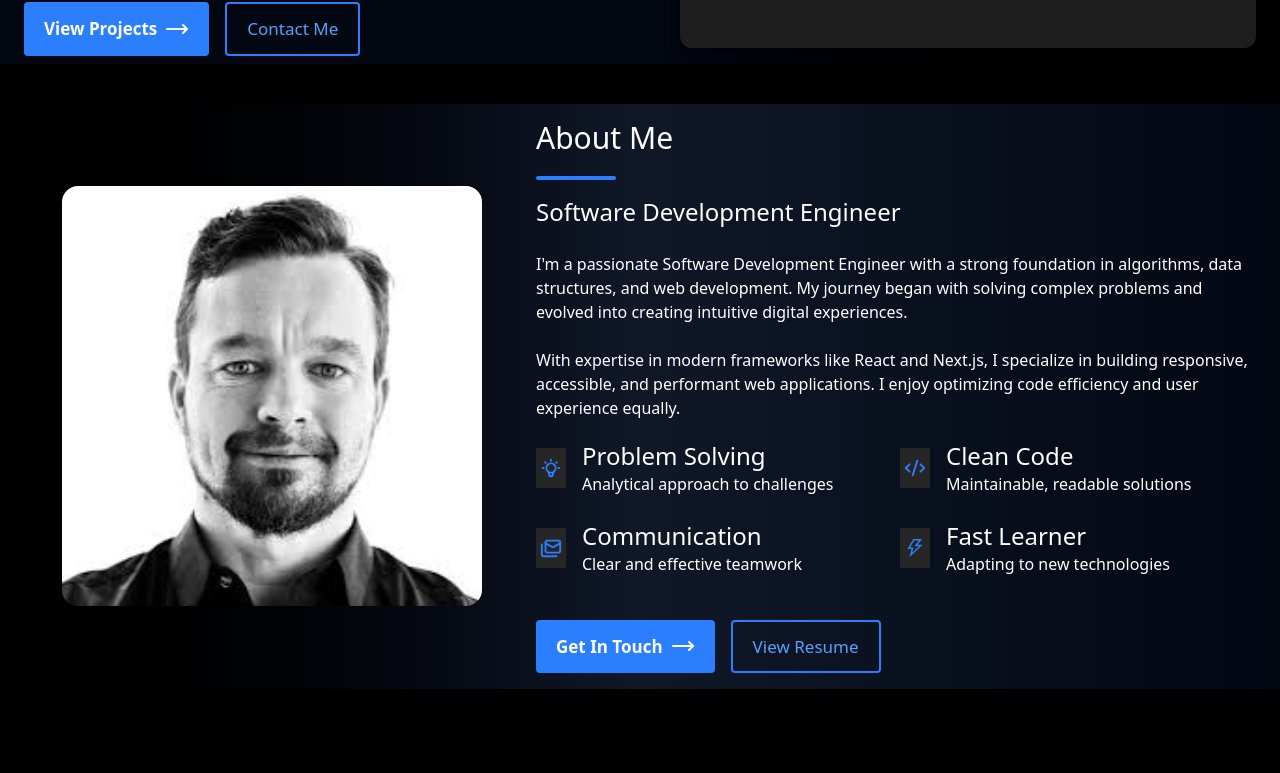
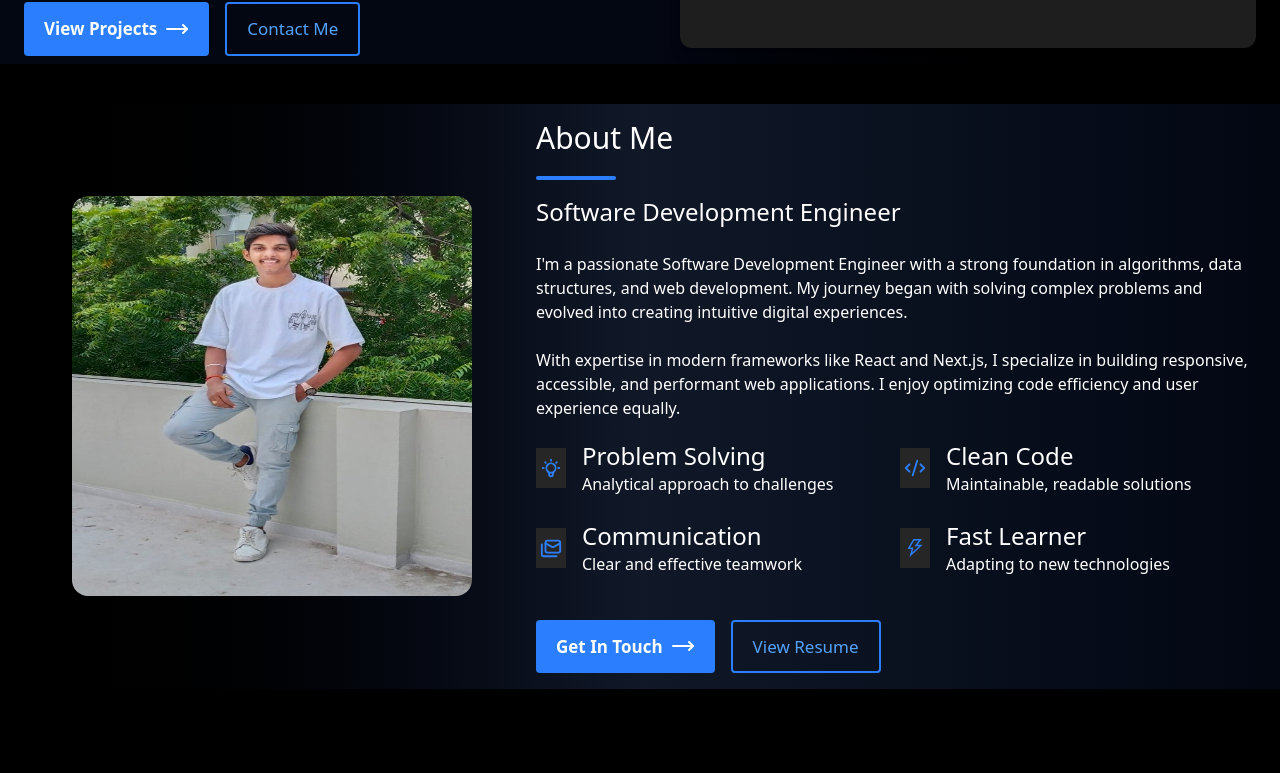
Before and after one commit to UdayBhaskarSingipurapu/My-Portfolio, a React (Vite) app: page / in a window 1280 px wide. Shown: the part 590-1363 px from the top of the page. Built offline with nearby package versions, Linux system fonts and the light colour scheme.

Commit message:
profilepic

```diff
--- a/src/components/about/About.jsx
+++ b/src/components/about/About.jsx
@@ -1,5 +1,5 @@
 import React from 'react'
-import image from '../../assets/image.png'
+import profile from '../../assets/udaybhaskar.jpg'
 import { CodeXml } from 'lucide-react';
 import { Mails } from 'lucide-react';
 import { HiOutlineLightBulb } from "react-icons/hi";
@@ -11,9 +11,9 @@ const About = () => {
         <div className="ps-2 flex flex-col lg:flex-row gap-6 md:gap-8 lg:gap-0 lg:items-center">
             <div className="lg:w-[40%] ">
                 <img
-                    src={image}
+                    src={profile}
                     alt=""
-                    className="rounded-2xl w-[280px] h-[270px] md:w-[400px] md:h-[380px] lg:w-[420px] lg:h-[420px] mx-auto"
+                    className="rounded-2xl w-[270px] h-[290px] md:w-[400px] md:h-[410px] lg:w-[400px] lg:h-[400px] mx-auto"
                 />
             </div>
             <div className="lg:w-[60%] md:ps-4">
```
Also changed, not shown: src/assets/udaybhaskar.jpg (added).
